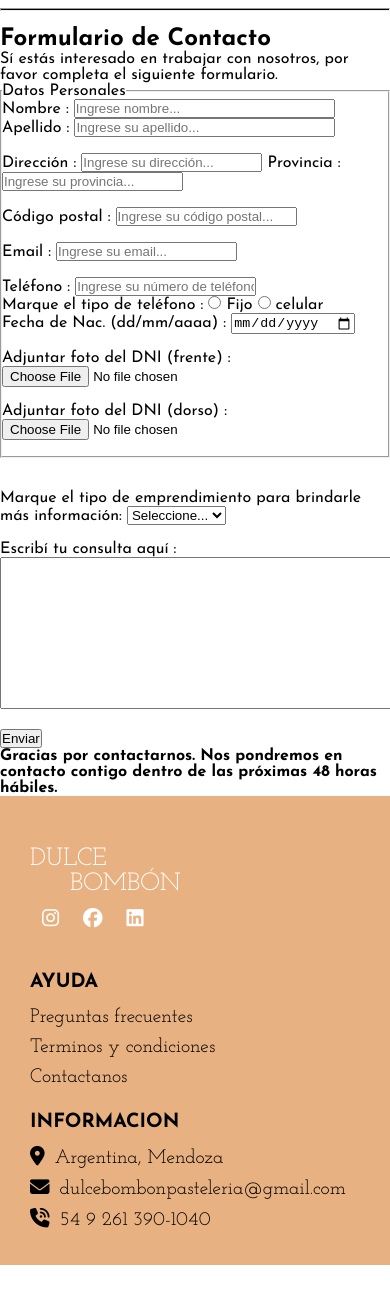
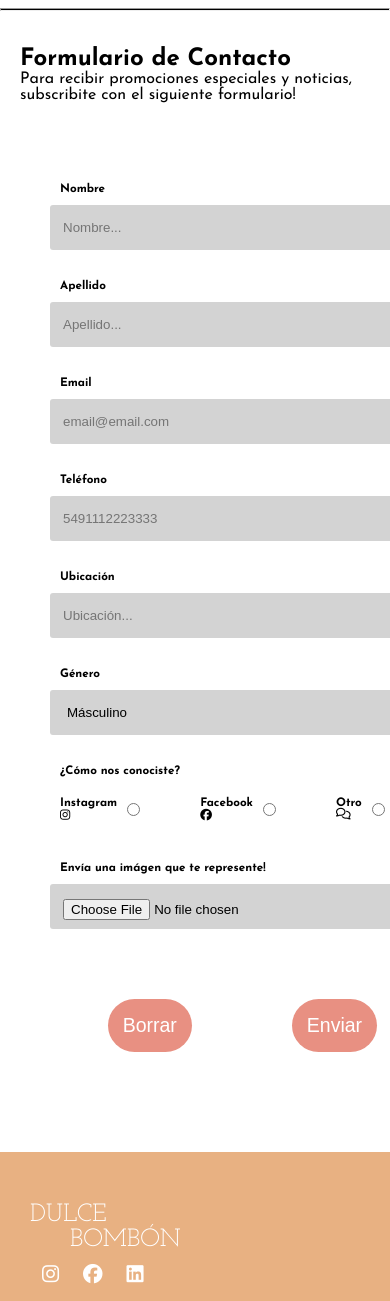
Before and after one commit to JenaManinoMartin/DulceBombon, a plain HTML site: page templates/contact.html in a window 390 px wide. Shown: the part 100-1401 px from the top of the page. Before the commit the page ends 1365 px from the top, so only its background shows below. Drawn offline with Linux system fonts and the light colour scheme.

Commit message:
Diseño formulario listo, falta validacion

```diff
--- a/js/footer.js
+++ b/js/footer.js
@@ -10,9 +10,9 @@ let miFooter = `
             </div>
             <div id="help">
                 <h4>AYUDA</h4>
-                <a href="/templates/FaQ.html">Preguntas frecuentes</a>
-                <a href="/templates/terms-and-conditions.html">Terminos y condiciones</a>
-                <a href="/templates/contact.html">Contactanos</a>
+                <a href="../templates/FaQ.html">Preguntas frecuentes</a>
+                <a href="../templates/terms-and-conditions.html">Terminos y condiciones</a>
+                <a href="../templates/contact.html">Contactanos</a>
             </div>
             <div id="info">
                 <h4>INFORMACION</h4>
--- a/js/head.js
+++ b/js/head.js
@@ -2,7 +2,7 @@ let miHead = `
 <meta charset="UTF-8">
     <meta name="viewport" content="width=device-width, initial-scale=1.0">
 
-    <link rel="icon" href="/static/img/favicon.ico">
+    <link rel="icon" href="../static/img/favicon.ico">
     <link rel="stylesheet" href="../static/css/style.css">
 
     <!-- Font Josefin Sans-->
--- a/static/css/style.css
+++ b/static/css/style.css
@@ -330,7 +330,8 @@ footer #info i {
     width: fit-content;
 }
 
-#product-detail .product #info #add {
+#product-detail .product #info #add,
+#contact .formBtn {
     color: white;
     font-size: 2vw;
     margin: 30px 0 0 0;
@@ -342,7 +343,8 @@ footer #info i {
     transition: 0.5s;
 }
 
-#product-detail .product #info #add:hover {
+#product-detail .product #info #add:hover,
+#contact .formBtn:hover {
     background-color: var(--primary-color);
     color: black;
 }
@@ -379,6 +381,128 @@ footer #info i {
     border-radius: 50px;
     object-fit: fill;
     -o-object-fit: fill;
+}
+
+#contact #title {
+    padding: 20px;
+}
+
+#contact .formContact {
+    display: grid;
+    grid-template-columns: 1fr 1fr;
+    gap: 20px;
+    padding: 50px;
+}
+
+#contact .formLabel {
+    display: block;
+    font-weight: 700;
+    padding: 10px;
+    cursor: pointer;
+}
+
+#contact .formGroup-input {
+    position: relative;
+}
+
+#contact .formInput {
+    background-color: lightgray;
+    width: 100%;
+    border: 3px solid transparent;
+    border-radius: 3px;
+    height: 45px;
+    line-height: 45px;
+    padding: 0 40px 0 10px;
+    transition: 0.3s ease all;
+}
+
+#contact .formInput:focus {
+    border: 3px solid var(--third-color);
+    outline: none;
+    box-shadow: 3px 0 30px rgba(163, 163, 163, 0.4);
+}
+
+#contact .formError {
+    font-size: 12px;
+    margin-bottom: 0;
+    display: none;
+}
+
+#contact .formError-activo,
+#contact .formMessage-activo,
+#contact .formMessageSuccess-activo {
+    display: block;
+}
+
+#contact .formValidationState {
+    position: absolute;
+    right: 20px;
+    bottom: 15px;
+    z-index: 9999;
+    font-size: 16px;
+    opacity: 0;
+}
+
+#contact .formGroup-radioInput {
+    display: flex;
+    flex-direction: row;
+}
+
+#contact .formGroup-radioInput input {
+    margin-right: 50px;
+}
+
+#contact .formGroup-radioInput,
+#contact .formMessage,
+#contact .formGroup-btn {
+    grid-column: span 2;
+}
+
+#contact .formMessage {
+    height: 45px;
+    line-height: 45px;
+    background: #f66060;
+    padding: 0 15px;
+    border-radius: 3px;
+    display: none;
+}
+
+#contact .formGroup-btn {
+    display: flex;
+    flex-direction: row;
+    align-items: center;
+    justify-content: center;
+}
+
+#contact .formGroup-btn button{
+    font-size: 2vw;
+    margin-left: 50px;
+}
+
+#contact .formMessageSuccess {
+    font-size: 2vw;
+    margin-left: 25px;
+    margin-top: 25px;
+    color: #119200;
+    display: none;
+}
+
+#contact .formGroupCorrect .formValidationState {
+    color: #1ed12d;
+    opacity: 1;
+}
+
+#contact .formGroupIncorrect .formLabel {
+    color: #bb2929;
+}
+
+#contact .formGroupIncorrect .formValidationState {
+    color: #bb2929;
+    opacity: 1;
+}
+
+#contact .formGroupIncorrect .formInput {
+    border: 3px solid #bb2929;
 }
 
 /* ---------------------------------------------------------------------------------------------------------------------------- */
@@ -546,6 +670,34 @@ footer #info i {
         border-radius: 50px;
         object-fit: fill;
         -o-object-fit: fill;
+    }
+
+    #contact .formContact {
+        grid-template-columns: 1fr;
+        font-size: 3vw;
+    }
+
+    #contact .formGroup-radioInput,
+    #contact .formMessage,
+    #contact .formGroup-btn {
+        grid-column: 1;
+    }
+
+    #contact .formBtn {
+        font-size: 5vw;
+        margin: 10px;
+    }
+
+    #contact .formGroup-btn {
+        display: flex;
+        flex-direction: row;
+        align-items: center;
+        justify-content: center;
+    }
+
+    #contact .formGroup-btn button{
+        margin: 50px;
+        font-size: 5vw;
     }
 }
 
--- a/templates/contact.html
+++ b/templates/contact.html
@@ -11,80 +11,115 @@
 
     <main>
         <section>
-            <h2>Formulario de Contacto</h2>
-            <p>Sí estás interesado en trabajar con nosotros, por favor completa el siguiente formulario.</p>
-            <form>
-                <fieldset>
-                    <legend>Datos Personales</legend>
 
-                    <label for="firstname">Nombre :</label>
-                    <input size="30" type="text" name="firstname" pattern="[A-Za-z]+" title="Ingrese solo letras"
-                        placeholder="Ingrese nombre..." required>
+            <div id="title">
+                <h2>Formulario de Contacto</h2>
+                <p>Para recibir promociones especiales y noticias, subscribite con el siguiente formulario!</p>
+            </div>
 
-                    <label for="lastname">Apellido :</label>
-                    <input size="30" type="text" name="lastname" pattern="[A-Za-z]+" title="Ingrese solo letras"
-                        placeholder="Ingrese su apellido..." required>
-                    <br><br>
+            <form action="#" class="formContact" id="formContact" method="GET" novalidate>
+                <!-- Nombre -->
+                <div class="formGroup" id="groupName">
+                    <label for="name" class="formLabel">Nombre</label>
+                    <div class="formGroup-input">
+                        <input type="text" class="formInput" name="name" id="name" placeholder="Nombre...">
+                        <i class="formValidationState fa-solid fa-xmark"></i>
+                    </div>
+                    <p class="formError">El nombre solo puede contener letras y espacios.</p>
+                </div>
 
-                    <label for="street">Dirección :</label>
-                    <input type="text" name="address" placeholder="Ingrese su dirección..." required>
+                <!-- Apellido -->
+                <div class="formGroup" id="groupSurname">
+                    <label for="surname" class="formLabel">Apellido</label>
+                    <div class="formGroup-input">
+                        <input type="text" class="formInput" name="surname" id="surname" placeholder="Apellido...">
+                        <i class="formValidationState fa-solid fa-xmark"></i>
+                    </div>
+                    <p class="formError">El apellido solo puede contener letras y espacios.</p>
+                </div>
 
-                    <label for="city">Provincia :</label>
-                    <input type="text" name="city" pattern="[A-Za-z]+" title="Ingrese solo letras"
-                        placeholder="Ingrese su provincia..."" requerid>
-                    <br><br>
+                <!-- Email -->
+                <div class="formGroup" id="groupEmail">
+                    <label for="email" class="formLabel">Email</label>
+                    <div class="formGroup-input">
+                        <input type="email" class="formInput" name="email" id="email" placeholder="email@email.com">
+                        <i class="formValidationState fa-solid fa-xmark"></i>
+                    </div>
+                    <p class="formError">El email solo puede contener letras, números, puntos y guiones.</p>
+                </div>
 
-                    <label for=" zipcode">Código postal :</label>
-                    <input type="text" name="zipcope" pattern="[0-9]+" title="Ingrese solo números"
-                        placeholder="Ingrese su código postal..." required>
-                    <br><br>
+                <!-- Teléfono -->
+                <div class="formGroup" id="groupPhone">
+                    <label for="phone" class="formLabel">Teléfono</label>
+                    <div class="formGroup-input">
+                        <input type="text" class="formInput" name="phone" id="phone" placeholder="5491112223333">
+                        <i class="formValidationState fa-solid fa-xmark"></i>
+                    </div>
+                    <p class="formError">El teléfono solo puede contener números.</p>
+                </div>
 
-                    <label for="email">Email :</label>
-                    <input type="email" name="email" placeholder="Ingrese su email..."><br><br>
+                <!-- Ubicación -->
+                <div class="formGroup" id="groupLocation">
+                    <label for="location" class="formLabel">Ubicación</label>
+                    <div class="formGroup-input">
+                        <input type="text" class="formInput" name="location" id="location" placeholder="Ubicación...">
+                        <i class="formValidationState fa-solid fa-xmark"></i>
+                    </div>
+                    <p class="formError">La ubicación solo puede contener letras, espacios y números.</p>
+                </div>
 
-                    <label for="telefono">Teléfono :</label>
-                    <input type="text" name="telefono" pattern="[0-9]+" title="Ingrese solo números"
-                        placeholder="Ingrese su número de teléfono...">
-                    <p>Marque el tipo de teléfono :
-                        <input type="radio" name="tipoTelefono" value="fijo">
-                        <label for="fijo">Fijo</label>
-                        <input type="radio" name="tipoTelefono" value="celular">
-                        <label for="celular">celular</label>
-                    </p>
+                <!-- Género -->
+                <div class="formGroup" id="groupGenre">
+                    <label for="genre" class="formLabel">Género</label>
+                    <div class="formGroup-input">
+                        <select class="formInput" name="genre" id="genre">
+                            <option value="masculino">Másculino</option>
+                            <option value="femenino">Femenino</option>
+                            <option value="other">Otro</option>
+                        </select>
+                        <i class="formValidationState fa-solid fa-xmark"></i>
+                    </div>
+                    <p class="formError">Seleccione una opción.</p>
+                </div>
 
-                    <label for="fechnac">Fecha de Nac. (dd/mm/aaaa) :</label>
-                    <input type="date" name="fechnac" placeholder="Ingrese su fecha de nacimiento...">
-                    <br><br>
+                <!-- Redes -->
+                <div class="formGroupSocialMedia" id="groupSocialMedia">
+                    <label for="social-media" class="formLabel">¿Cómo nos conociste?</label>
+                    <div class="formGroup-radioInput">
+                        <label for="instagram" class="formLabel">Instagram<i class="fa-brands fa-instagram"></i></label>
+                        <input type="radio" name="radio" id="instagram">
 
-                    <label for="dni_frente">Adjuntar foto del DNI (frente) :</label>
-                    <input type="file" name="dni_frente" id="dni_frente"><br><br>
+                        <label for="facebook" class="formLabel">Facebook<i class="fa-brands fa-facebook"></i></label>
+                        <input type="radio" name="radio" id="facebook">
 
-                    <label for="dni_dorso">Adjuntar foto del DNI (dorso) :</label>
-                    <input type="file" name="dni_dorso" id="dni_dorso"><br><br>
+                        <label for="other" class="formLabel">Otro<i class="fa-regular fa-comments"></i></label>
+                        <input type="radio" name="radio" id="other">
+                        <i class="formValidationState fa-solid fa-xmark"></i>
+                    </div>
+                    <p class="formError">Seleccione al menos una opción.</p>
+                </div>
 
-                </fieldset>
+                <!-- Archivo -->
+                <div class="formGroup" id="groupFile">
+                    <label for="file" class="formLabel">Envía una imágen que te represente!</label>
+                    <div class="formGroup-input">
+                        <input type="file" class="formInput" name="file" id="file">
+                        <i class="formValidationState fa-solid fa-xmark"></i>
+                    </div>
+                    <p class="formError">Seleccione un archivo (.png - .jpg - .jpeg).</p>
+                </div>
 
-                <br><br>
+                <div class="formMessage" id="errorMessage">
+                    <p><i class="fa-solid fa-triangle-exclamation"></i> <b>Error:</b> Por favor completa el formulario
+                        correctamente.</p>
+                </div>
 
-                <label for="tipoEmprendimiento">Marque el tipo de emprendimiento para brindarle más información:</label>
-                <select id="tipoEmprendimiento" name="tipoEmprendimiento" required>
-                    <option value="">Seleccione...</option>
-                    <option value="evento">Eventos</option>
-                    <option value="local">Local</option>
-                    <option value="otro">Otro</option>
-                </select>
-
-                <br><br>
-
-                <label for="mensaje">Escribí tu consulta aquí :</label><br>
-                <textarea name="mensaje" rows="10" cols="50" required></textarea><br><br>
-
-                <input type="submit" value="Enviar">
-
+                <div class="formGroup formGroup-btn">
+                    <button type="reset" class="formBtn">Borrar</button>
+                    <button type="submit" class="formBtn">Enviar</button>
+                    <p class="formMessageSuccess" id="successMessage">Formulario enviado exitosamente!</p>
+                </div>
             </form>
-
-            <h4>Gracias por contactarnos. Nos pondremos en contacto contigo dentro de las próximas 48 horas hábiles.</h4>
-
         </section>
 
     </main>
```
Also changed, not shown: js/header.js (+4 -4 lines), 1 other file.
